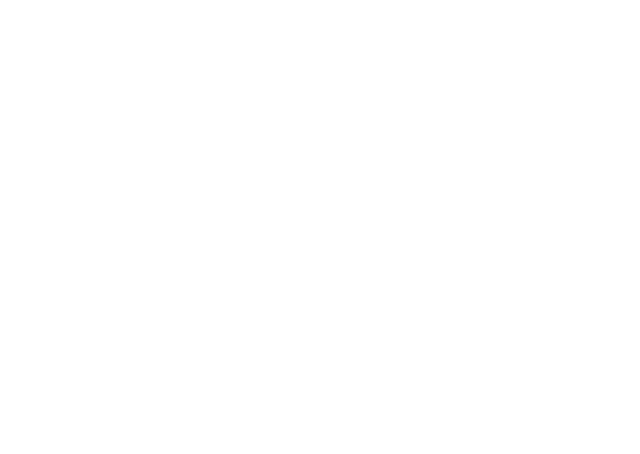
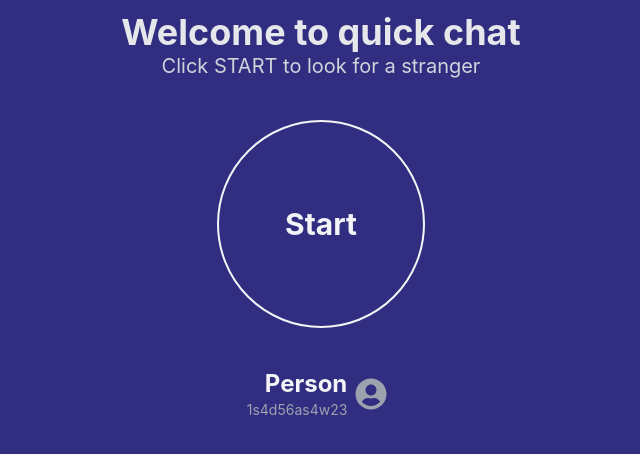
Before and after one commit to tuanthanh2067/real-time-chat-app-client, a React (Create React App) app: page / in a window 1280 px wide. Shown: the top 454 px of the page, without its empty margins (319-959 px from the left). Built offline with nearby package versions, Linux system fonts and the light colour scheme.

Commit message:
add front page

```diff
--- a/package.json
+++ b/package.json
@@ -9,6 +9,7 @@
     "@testing-library/user-event": "^12.8.3",
     "react": "^17.0.2",
     "react-dom": "^17.0.2",
+    "react-icons": "^4.2.0",
     "react-scripts": "4.0.3",
     "web-vitals": "^1.1.2"
   },
--- a/src/App.js
+++ b/src/App.js
@@ -1,5 +1,71 @@
+import { FaUserCircle } from "react-icons/fa";
+import { useState, useEffect } from "react";
+
 function App() {
-  return <div className="App"></div>;
+  const [counter, setCounter] = useState(0);
+  const [clicked, setClicked] = useState(false);
+
+  const startHandler = () => {
+    setClicked((prevState) => !prevState);
+  };
+
+  useEffect(() => {
+    setCounter(0);
+    const timer = setInterval(() => {
+      setCounter((prevCount) => prevCount + 1);
+    }, 1000);
+
+    return () => {
+      clearInterval(timer);
+    };
+  }, [clicked]);
+
+  return (
+    <div className="w-full h-screen bg-indigo-900 flex flex-col items-center">
+      <div className="text-center my-3">
+        <h1 className="text-4xl font-bold text-gray-200">
+          Welcome to quick chat
+        </h1>
+
+        <h1 className="text-xl text-gray-300">
+          Click START to look for a stranger
+        </h1>
+      </div>
+
+      <div className="my-7">
+        <button
+          className={`w-52 h-52 border-2 ${
+            clicked
+              ? "border-purple-500 text-purple-500"
+              : "border-gray-100 text-gray-100"
+          } text-3xl font-bold rounded-full hover:border-purple-500 hover:text-purple-500`}
+          onClick={startHandler}
+        >
+          Start
+        </button>
+      </div>
+
+      {clicked && (
+        <div className="my-3 text-center">
+          <h1 className="text-gray-100 text-2xl font-bold">
+            Searching for stranger
+          </h1>
+          <h1 className="text-gray-300 text-xl ">{counter} seconds</h1>
+        </div>
+      )}
+
+      <div className="my-3 flex items-center">
+        <div className="flex flex-col items-end text-gray-100">
+          <h1 className="text-2xl font-bold">Person</h1>
+          <h1 className="text-sm text-gray-400">1s4d56as4w23</h1>
+        </div>
+
+        <div className="mx-2">
+          <FaUserCircle className="text-gray-400 w-8 h-8" />
+        </div>
+      </div>
+    </div>
+  );
 }
 
 export default App;
--- a/src/index.css
+++ b/src/index.css
@@ -1,3 +1,4 @@
+/* ./src/index.css */
 @tailwind base;
 @tailwind components;
 @tailwind utilities;
```
Also changed, not shown: src/index.js (+6 -6 lines), 1 other file (tests, documents, lock files or other folders).
